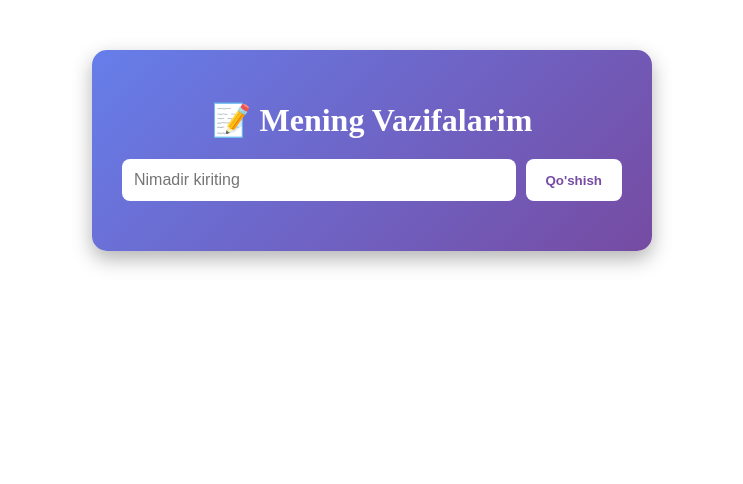
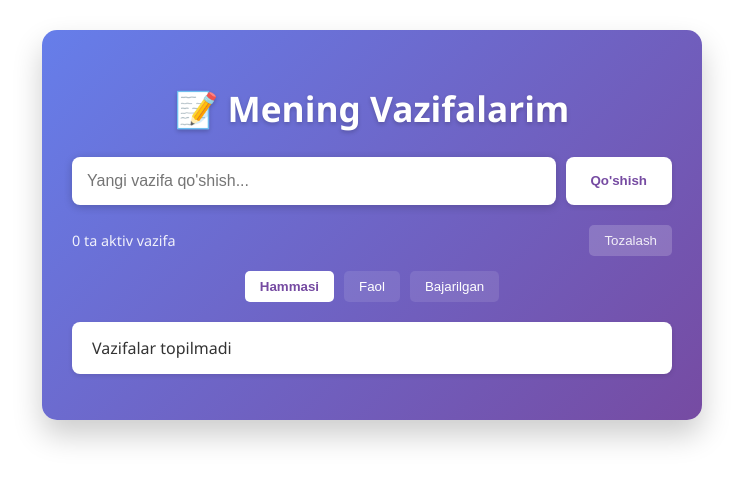
Before and after one commit to R-Islombek/React-todoList, a React (Vite) app: page / in a window 1280 px wide. Shown: the top 484 px of the page, without its empty margins (268-1011 px from the left). Built offline with nearby package versions, Linux system fonts and the light colour scheme.

Commit message:
Todoni mukammalroq ko'inishka keltirdim

```diff
--- a/src/Components/TodoList/TodoApp.css
+++ b/src/Components/TodoList/TodoApp.css
@@ -1,44 +1,108 @@
 .todo-container {
-  max-width: 500px;
-  margin: 50px auto;
+  max-width: 600px;
+  margin: 30px auto;
   padding: 30px;
   border-radius: 15px;
   background: linear-gradient(135deg, #667eea, #764ba2);
-  box-shadow: 0 8px 20px rgba(0, 0, 0, 0.3);
+  box-shadow: 0 15px 30px rgba(0, 0, 0, 0.2);
   color: white;
+  font-family: 'Segoe UI', Tahoma, Geneva, Verdana, sans-serif;
 }
 
 .todo-container h1 {
   text-align: center;
-  margin-bottom: 20px;
+  margin-bottom: 25px;
+  font-size: 2.2rem;
+  text-shadow: 0 2px 4px rgba(0, 0, 0, 0.2);
 }
 
 .todo-input {
   display: flex;
   gap: 10px;
+  margin-bottom: 20px;
 }
 
 .todo-input input {
   flex: 1;
-  padding: 12px;
+  padding: 15px;
   border-radius: 8px;
   border: none;
   font-size: 16px;
+  box-shadow: 0 2px 5px rgba(0, 0, 0, 0.1);
+  transition: box-shadow 0.3s;
+}
+
+.todo-input input:focus {
+  outline: none;
+  box-shadow: 0 2px 8px rgba(0, 0, 0, 0.2);
 }
 
 .todo-input button {
-  padding: 12px 20px;
+  padding: 15px 25px;
   background-color: #fff;
   color: #764ba2;
   border: none;
   border-radius: 8px;
   font-weight: bold;
   cursor: pointer;
-  transition: 0.3s;
+  transition: all 0.3s;
+  box-shadow: 0 2px 5px rgba(0, 0, 0, 0.1);
 }
 
 .todo-input button:hover {
-  background-color: #e0e0e0;
+  background-color: #f0f0f0;
+  transform: translateY(-2px);
+  box-shadow: 0 4px 8px rgba(0, 0, 0, 0.15);
+}
+
+.todo-stats {
+  display: flex;
+  justify-content: space-between;
+  align-items: center;
+  margin-bottom: 15px;
+  font-size: 0.9rem;
+  opacity: 0.9;
+}
+
+.clear-btn {
+  background: rgba(255, 255, 255, 0.2);
+  color: white;
+  border: none;
+  padding: 8px 15px;
+  border-radius: 5px;
+  cursor: pointer;
+  transition: all 0.3s;
+}
+
+.clear-btn:hover {
+  background: rgba(255, 255, 255, 0.3);
+}
+
+.todo-filters {
+  display: flex;
+  gap: 10px;
+  margin-bottom: 20px;
+  justify-content: center;
+}
+
+.todo-filters button {
+  padding: 8px 15px;
+  background: rgba(255, 255, 255, 0.1);
+  color: white;
+  border: none;
+  border-radius: 5px;
+  cursor: pointer;
+  transition: all 0.3s;
+}
+
+.todo-filters button:hover {
+  background: rgba(255, 255, 255, 0.2);
+}
+
+.todo-filters button.active {
+  background: white;
+  color: #764ba2;
+  font-weight: bold;
 }
 
 .todo-list {
@@ -51,28 +115,84 @@
   background-color: #fff;
   color: #333;
   margin-bottom: 10px;
-  padding: 12px 16px;
+  padding: 15px 20px;
   border-radius: 8px;
   display: flex;
   justify-content: space-between;
   align-items: center;
   cursor: pointer;
-  transition: 0.3s;
+  transition: all 0.3s;
+  box-shadow: 0 2px 5px rgba(0, 0, 0, 0.1);
+}
+
+.todo-list li:hover {
+  transform: translateX(5px);
+  box-shadow: 0 5px 10px rgba(0, 0, 0, 0.15);
+}
+
+.todo-list li.completed {
+  background-color: #f8f8f8;
 }
 
 .todo-list li.completed span {
   text-decoration: line-through;
-  color: gray;
+  color: #888;
 }
 
-.todo-list li:hover {
-  background-color: #f3f3f3;
+.todo-list li span {
+  flex: 1;
+}
+
+.todo-list li .todo-date {
+  display: block;
+  font-size: 0.7rem;
+  color: #999;
+  margin-top: 5px;
+}
+
+.todo-list li.completed .todo-date {
+  color: #bbb;
 }
 
 .delete-btn {
   background: none;
   border: none;
   font-size: 18px;
-  color: red;
+  color: #ff6b6b;
   cursor: pointer;
+  transition: transform 0.2s;
+  margin-left: 15px;
 }
+
+.delete-btn:hover {
+  transform: scale(1.2);
+  color: #ff5252;
+}
+
+.empty-state {
+  text-align: center;
+  color: white;
+  background: rgba(255, 255, 255, 0.1);
+  padding: 20px;
+  border-radius: 8px;
+  cursor: default;
+}
+
+.empty-state:hover {
+  transform: none;
+}
+
+@media (max-width: 600px) {
+  .todo-container {
+    margin: 15px;
+    padding: 20px;
+  }
+
+  .todo-input {
+    flex-direction: column;
+  }
+
+  .todo-filters {
+    flex-wrap: wrap;
+  }
+}
--- a/src/Components/TodoList/TodoApp.jsx
+++ b/src/Components/TodoList/TodoApp.jsx
@@ -1,17 +1,27 @@
-import React, { useState } from "react";
+import React, { useState, useEffect } from "react";
 import "./TodoApp.css";
 
 const TodoApp = () => {
-  const [todos, setTodos] = useState([]);
+  const [todos, setTodos] = useState(() => {
+    const savedTodos = localStorage.getItem("todos");
+    return savedTodos ? JSON.parse(savedTodos) : [];
+  });
   const [text, setText] = useState("");
+  const [filter, setFilter] = useState("all");
 
-  const handleAdd = () => {
+  useEffect(() => {
+    localStorage.setItem("todos", JSON.stringify(todos));
+  }, [todos]);
+
+  const handleAdd = (e) => {
+    e.preventDefault();
     if (text.trim() === "") return;
 
     const newTodo = {
       id: Date.now(),
       text,
       completed: false,
+      createdAt: new Date().toISOString(),
     };
 
     setTodos([newTodo, ...todos]);
@@ -26,36 +36,89 @@ const TodoApp = () => {
   };
 
   const handleDelete = (id) => {
-    const filteredTodos = todos.filter((todo) => todo.id !== id);
-    setTodos(filteredTodos);
+    setTodos(todos.filter((todo) => todo.id !== id));
   };
+
+  const clearCompleted = () => {
+    setTodos(todos.filter((todo) => !todo.completed));
+  };
+
+  const filteredTodos = todos.filter((todo) => {
+    if (filter === "active") return !todo.completed;
+    if (filter === "completed") return todo.completed;
+    return true;
+  });
+
+  const activeCount = todos.filter((todo) => !todo.completed).length;
 
   return (
     <div className="todo-container">
       <h1>📝 Mening Vazifalarim</h1>
 
-      <div className="todo-input">
+      <form onSubmit={handleAdd} className="todo-input">
         <input
           type="text"
-          placeholder="Nimadir kiriting"
+          placeholder="Yangi vazifa qo'shish..."
           value={text}
           onChange={(e) => setText(e.target.value)}
+          autoFocus
         />
-        <button onClick={handleAdd}>Qo'shish</button>
+        <button type="submit">Qo'shish</button>
+      </form>
+
+      <div className="todo-stats">
+        <span>{activeCount} ta aktiv vazifa</span>
+        <button onClick={clearCompleted} className="clear-btn">
+          Tozalash
+        </button>
+      </div>
+
+      <div className="todo-filters">
+        <button
+          className={filter === "all" ? "active" : ""}
+          onClick={() => setFilter("all")}
+        >
+          Hammasi
+        </button>
+        <button
+          className={filter === "active" ? "active" : ""}
+          onClick={() => setFilter("active")}
+        >
+          Faol
+        </button>
+        <button
+          className={filter === "completed" ? "active" : ""}
+          onClick={() => setFilter("completed")}
+        >
+          Bajarilgan
+        </button>
       </div>
 
       <ul className="todo-list">
-        {todos.map((todo) => (
+        {filteredTodos.length === 0 ? (
+          <li className="empty-state">Vazifalar topilmadi</li>
+        ) : (
+          filteredTodos.map((todo) => (
             <li
               key={todo.id}
               className={todo.completed ? "completed" : ""}
             >
-            <span onClick={() => handleToggle(todo.id)}>{todo.text}</span>
-            <button className="delete-btn" onClick={() => handleDelete(todo.id)}>
+              <span onClick={() => handleToggle(todo.id)}>
+                {todo.text}
+                <span className="todo-date">
+                  {new Date(todo.createdAt).toLocaleString()}
+                </span>
+              </span>
+              <button
+                className="delete-btn"
+                onClick={() => handleDelete(todo.id)}
+                aria-label="O'chirish"
+              >
                 ❌
               </button>
             </li>
-        ))}
+          ))
+        )}
       </ul>
     </div>
   );
```
Lines whose indentation alone changed are shown as unchanged.
